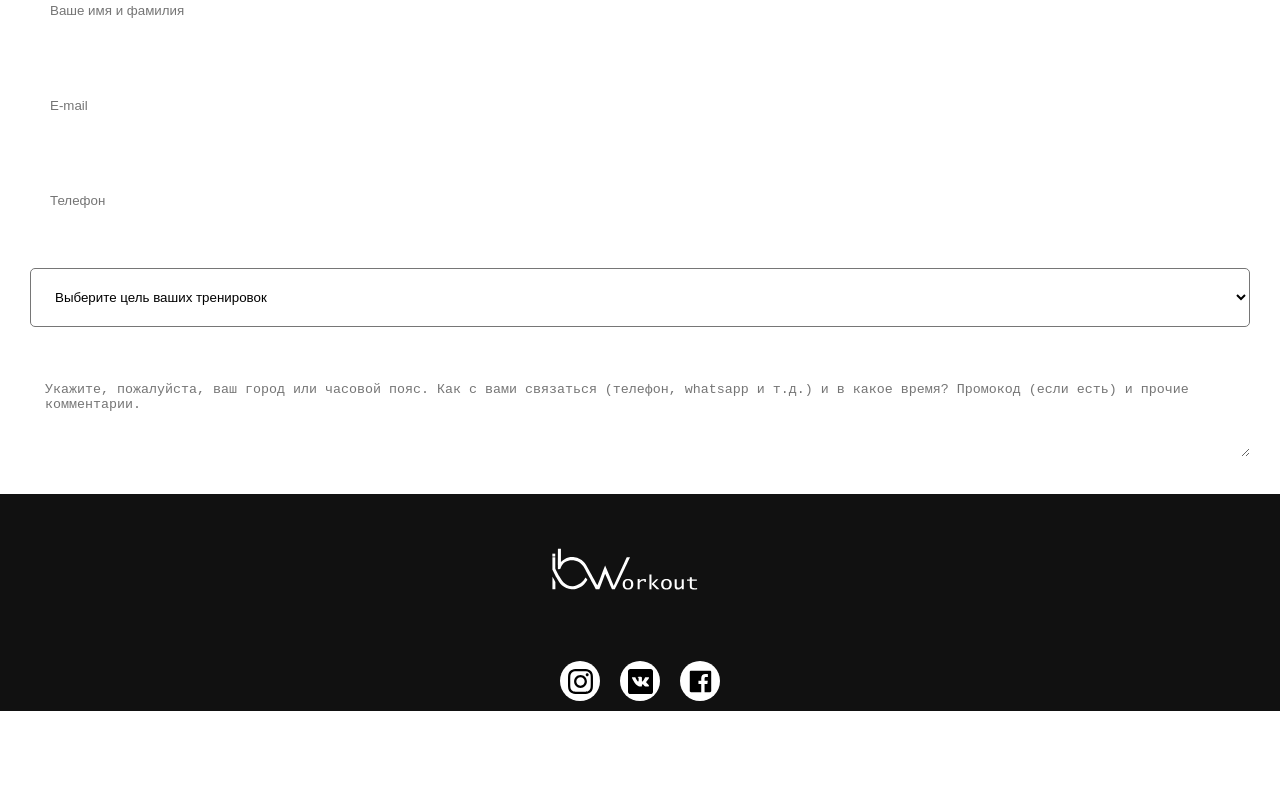
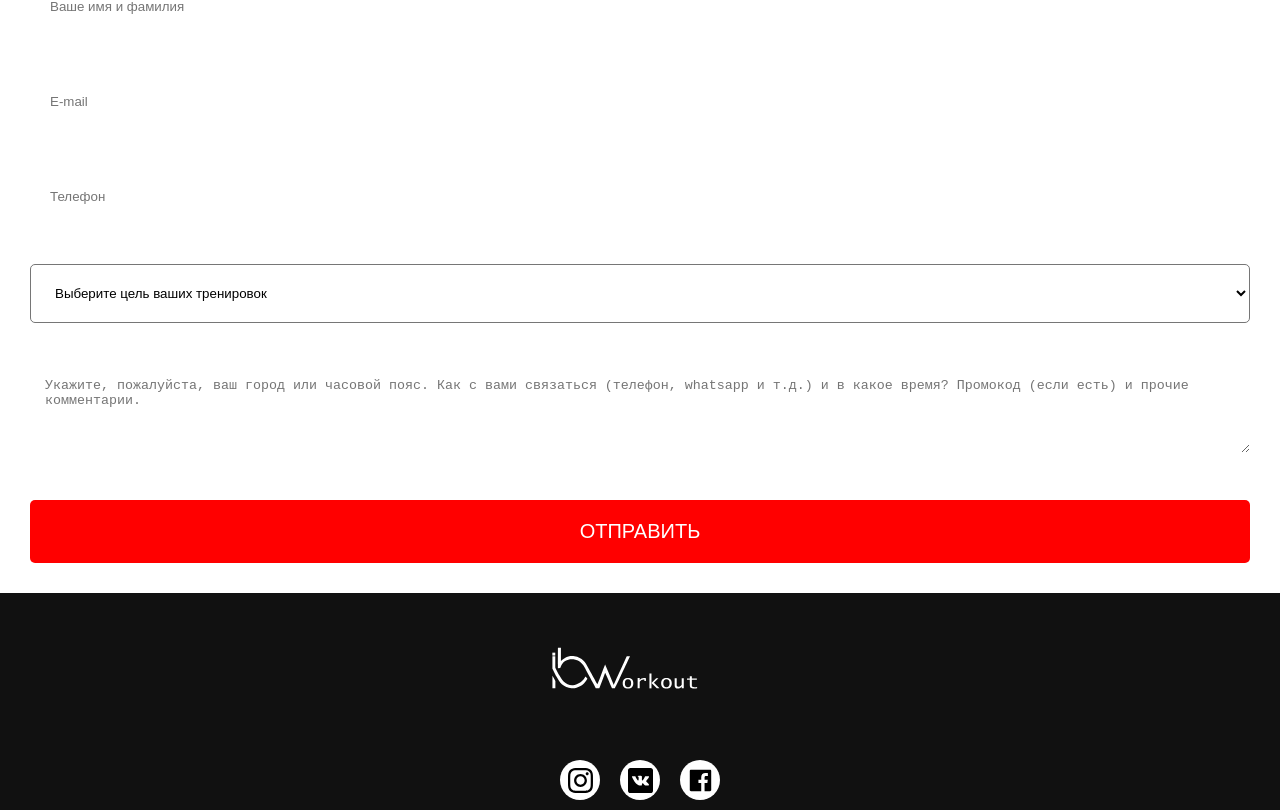
Before and after one commit to vmwhoami/ibworkout, a React app: page / in a window 1280 px wide. Shown: the part 5896-6706 px from the top of the page. Before the commit the page ends 6607 px from the top, so only its background shows below. Built offline with nearby package versions, Linux system fonts and the light colour scheme; a web font is replaced by a local one.

Commit message:
solve some of the linting problems

```diff
--- a/src/components/probeBtn.js
+++ b/src/components/probeBtn.js
@@ -2,6 +2,6 @@ import React from 'react';
 
 const ProbeBtn = props => {
   const { styling } = props;
-  return <a href="#" className={styling}>Записаться на пробную тренировку</a>;
+  return <a href="#form" className={styling}>Записаться на пробную тренировку</a>;
 };
 export default ProbeBtn;
--- a/src/pages/contact.js
+++ b/src/pages/contact.js
@@ -30,6 +30,9 @@ const Form = () => (
           rows="4"
           spellCheck="false"
         />
+      </div>
+      <div className="btncontainer">
+        <button type="submit" className="formbtn">Отправить</button>
       </div>
     </form>
   </div>
--- a/src/pages/footer.js
+++ b/src/pages/footer.js
@@ -7,9 +7,9 @@ const Footer = () => (
   <footer className="footer">
     <div className="footer__social">
       <div className="footer__logo">
-        <a className="footer__atag" target="blank" href="#">
+        <button type="button" aria-label="footer-logo" className="footer__atag" target="blank" href="#">
           <Logo styling="footer__svglogo" />
-        </a>
+        </button>
       </div>
       <div className="footer__socialbtns">
         <a className="footer__roundbtn" target="blank" href="https://www.instagram.com/innabogdan/">
--- a/src/pages/steps.js
+++ b/src/pages/steps.js
@@ -90,7 +90,11 @@ const StepsRight = () => (
       </div>
       <div className="steps__textwrap">
         <h4>Выберите пакет тренировок</h4>
-        <p>Определите комфортную нагрузку и тренируйтесь один, два или три раза в неделю от 825 руб./час.</p>
+        <p>
+          Определите комфортную нагрузку и
+          тренируйтесь один, два или три раза в
+          неделю от 825 руб./час.
+        </p>
       </div>
     </div>
 
--- a/src/pages/testimonials.js
+++ b/src/pages/testimonials.js
@@ -5,7 +5,7 @@ import { Instagram, NextIcon, PrevIcon } from '../components/Svgs';
 const Testimonials = () => {
   const [index, setIndex] = useState(0);
   const {
-    id, name, image, comment, instaLink,
+    name, image, comment, instaLink,
   } = users[index];
   const checkNum = num => {
     if (num < 0) {
@@ -43,8 +43,8 @@ const Testimonials = () => {
             </a>
             <p>{comment}</p>
             <div className="switch-container">
-              <a className="switch-btn" onClick={prevAction}><PrevIcon styling="switch-icon" /></a>
-              <a className="switch-btn" onClick={nextAction}><NextIcon styling="switch-icon" /></a>
+              <button aria-label="previous-btn" type="button" className="switch-btn" onKeyDown={e => (e.key === 37 ? prevAction : null)} onClick={prevAction}><PrevIcon styling="switch-icon" /></button>
+              <button aria-label="next-btn" type="button" className="switch-btn" onKeyDown={e => (e.key === 40 ? nextAction : null)} onClick={nextAction}><NextIcon styling="switch-icon" /></button>
             </div>
           </div>
         </div>
--- a/src/pages/trainer.js
+++ b/src/pages/trainer.js
@@ -4,7 +4,7 @@ import inna from '../assets/images/Inngirea.jpg';
 const Trainer = () => (
   <div className="trainer" id="trainer">
     <h3 className="hcenter text-white">Tренер</h3>
-    <a className="trainer__container" href="#">
+    <a className="trainer__container" href="https://www.instagram.com/innabogdan/">
       <div className="trainer__imgcontainer">
         <img src={inna} alt="Inna" />
       </div>
--- a/src/pages/types.js
+++ b/src/pages/types.js
@@ -1,4 +1,5 @@
 import React from 'react';
+import PropTypes from 'prop-types';
 import functional from '../assets/images/functional.jpg';
 import silovie from '../assets/images/silovie.jpg';
 import yoga from '../assets/images/yoga.jpg';
@@ -68,3 +69,8 @@ const Img = props => {
 };
 
 export default Types;
+
+Img.propTypes = {
+  adress: PropTypes.string.isRequired,
+  alt: PropTypes.string.isRequired,
+};
--- a/src/styles/_footer.scss
+++ b/src/styles/_footer.scss
@@ -11,7 +11,10 @@
   }
 
   // &__logo{}
-  // &__atag{}
+  &__atag{
+    background: none;
+    border: none;
+  }
 
   &__svglogo {
     fill: white;
--- a/src/styles/_testimonials.scss
+++ b/src/styles/_testimonials.scss
@@ -52,7 +52,10 @@
   justify-content: space-between;
 }
 
-
+.switch-btn{
+  border: none;
+  background:none;
+}
 .switch-icon{
   fill: $footerbg;
   width: 5rem;
```
